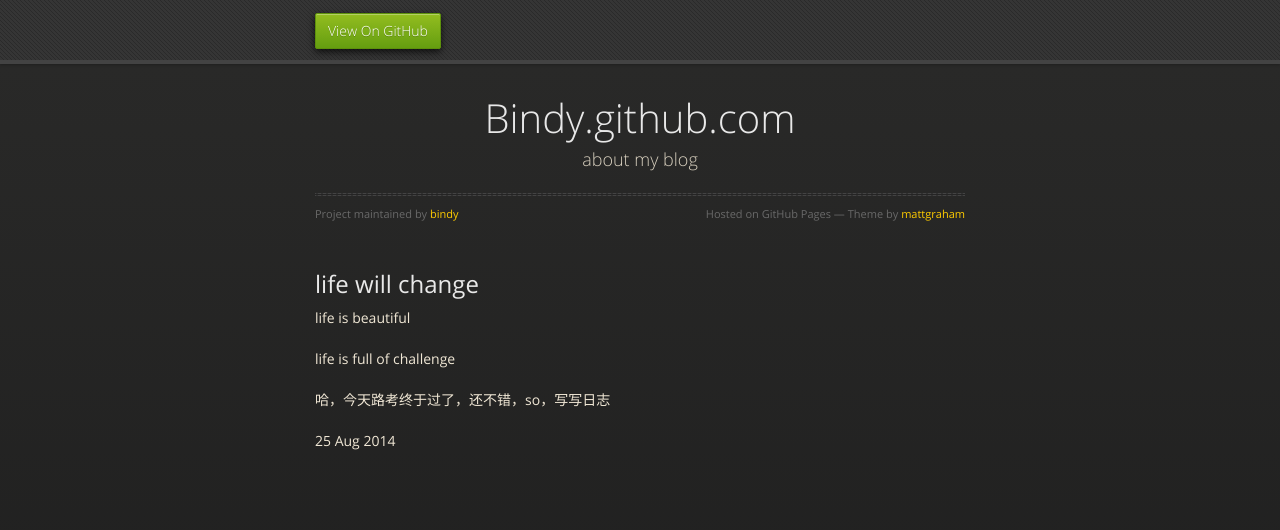
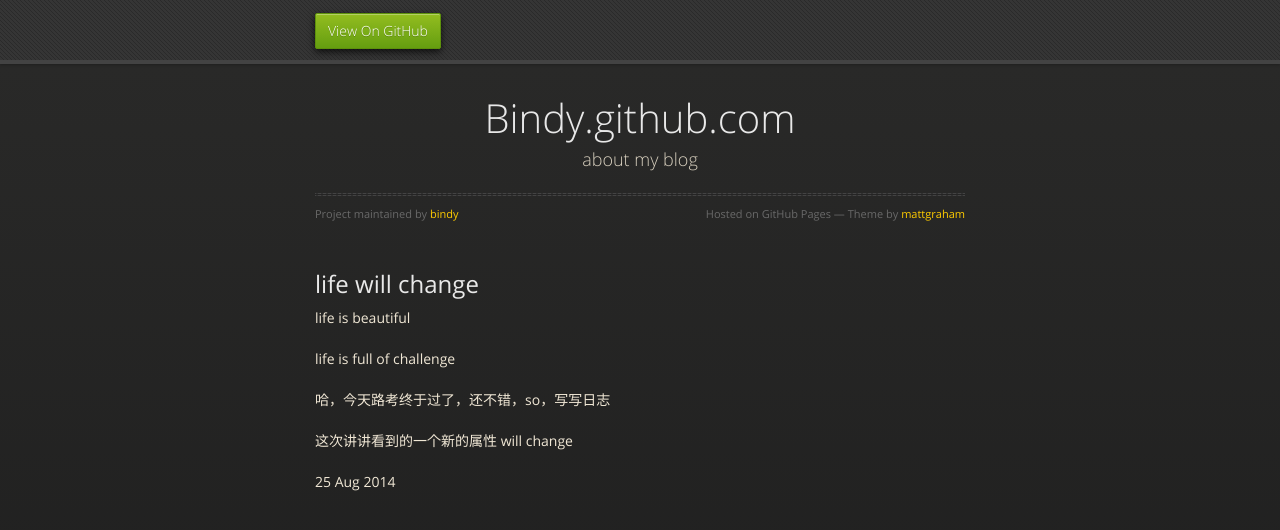
Before and after one commit to bindy/bindy.github.com, a Jekyll site: the page built from _posts/2014-08-25-will-change.html, in a window 1280 px wide. Shown: the top 530 px of the page. Built offline with Jekyll 4.4.1, drawn with Linux system fonts in a browser that asks for light colours; nearby versions of some CDN libraries.

Commit message:
140825_new
fix post

```diff
--- a/_posts/2014-08-25-will-change.html
+++ b/_posts/2014-08-25-will-change.html
@@ -6,6 +6,6 @@
 <p>life is beautiful</p>
 <p>life is full of challenge</p>
 <p>哈，今天路考终于过了，还不错，so，写写日志</p>
-
+<p>这次讲讲看到的一个新的属性 will change</p>
 
 <p>{{ page.date | date_to_string }}</p>
```
